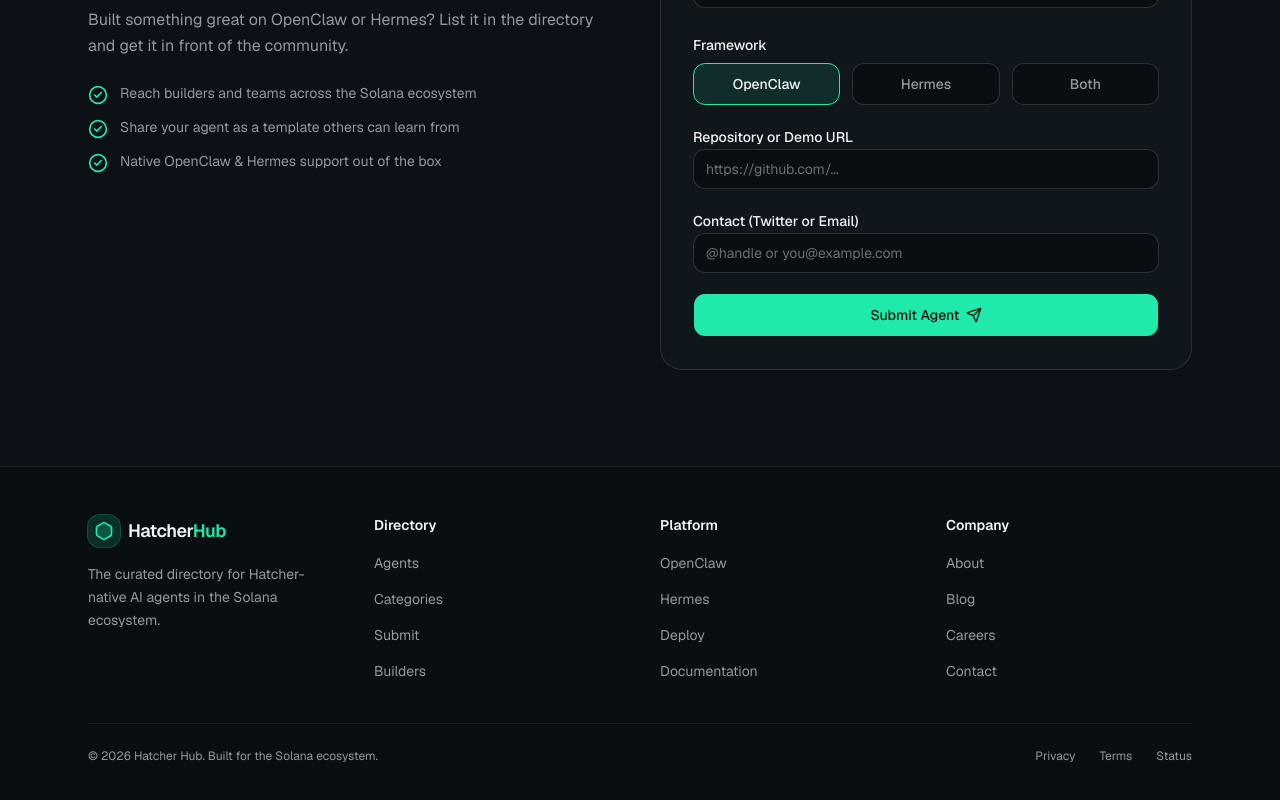
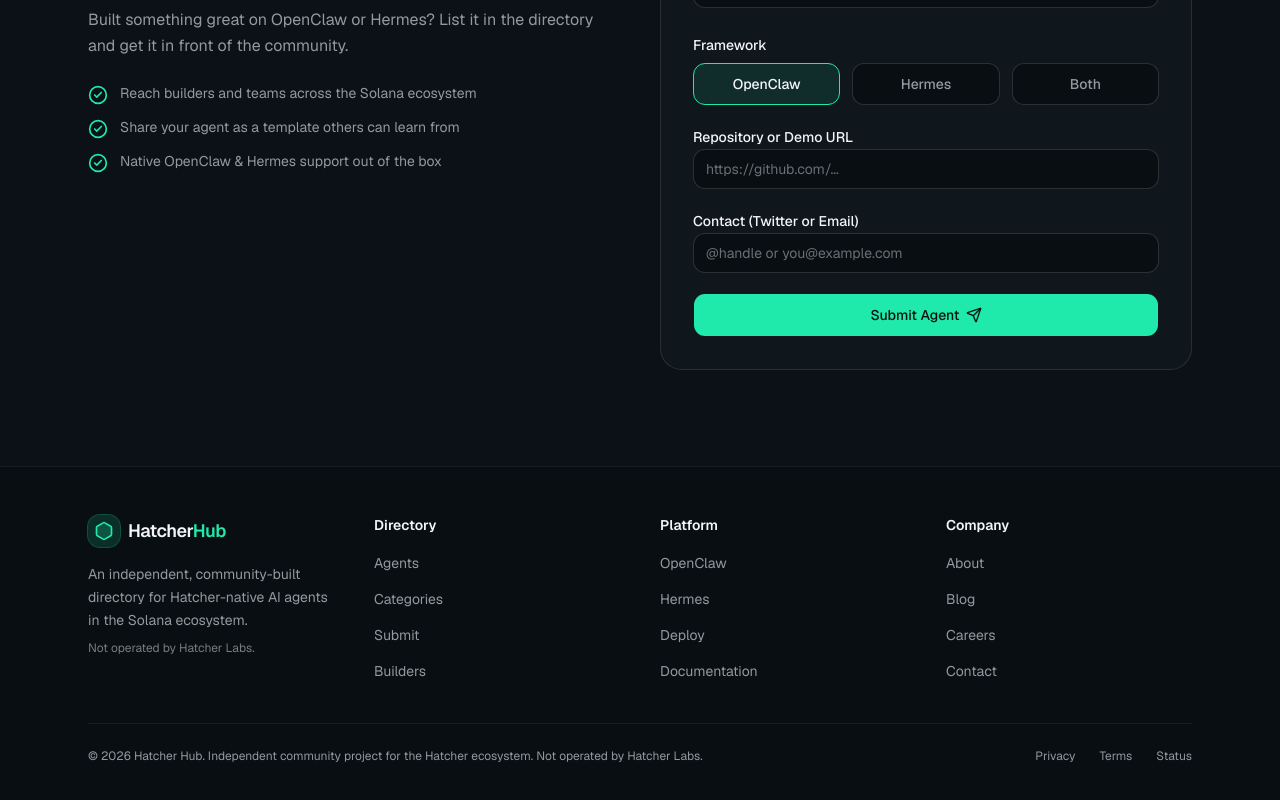
Before and after one commit to je-hezekiah/hatcher-hub, a Next.js app: page / in a window 1280 px wide. Shown: the part 3568-4368 px from the top of the page. Built offline with nearby package versions, Linux system fonts and the light colour scheme.

Commit message:
Revise footer text for clarity on community status
Updated footer text to clarify community involvement and independence from Hatcher Labs.

```diff
--- a/components/site-footer.tsx
+++ b/components/site-footer.tsx
@@ -30,8 +30,10 @@ export function SiteFooter() {
               </span>
             </a>
             <p className="mt-4 max-w-xs text-sm leading-relaxed text-muted-foreground">
-              The curated directory for Hatcher-native AI agents in the Solana
-              ecosystem.
+              An independent, community-built directory for Hatcher-native AI agents in the Solana ecosystem.
+            </p>
+            <p className="mt-2 max-w-xs text-xs text-muted-foreground/80">
+              Not operated by Hatcher Labs.
             </p>
           </div>
 
@@ -56,7 +58,7 @@ export function SiteFooter() {
 
         <div className="mt-10 flex flex-col items-center justify-between gap-4 border-t border-border/60 pt-6 sm:flex-row">
           <p className="text-xs text-muted-foreground">
-            © {new Date().getFullYear()} Hatcher Hub. Built for the Solana ecosystem.
+            © {new Date().getFullYear()} Hatcher Hub. Independent community project for the Hatcher ecosystem. Not operated by Hatcher Labs.
           </p>
           <div className="flex items-center gap-6">
             <a href="#" className="text-xs text-muted-foreground transition-colors hover:text-foreground">
```
